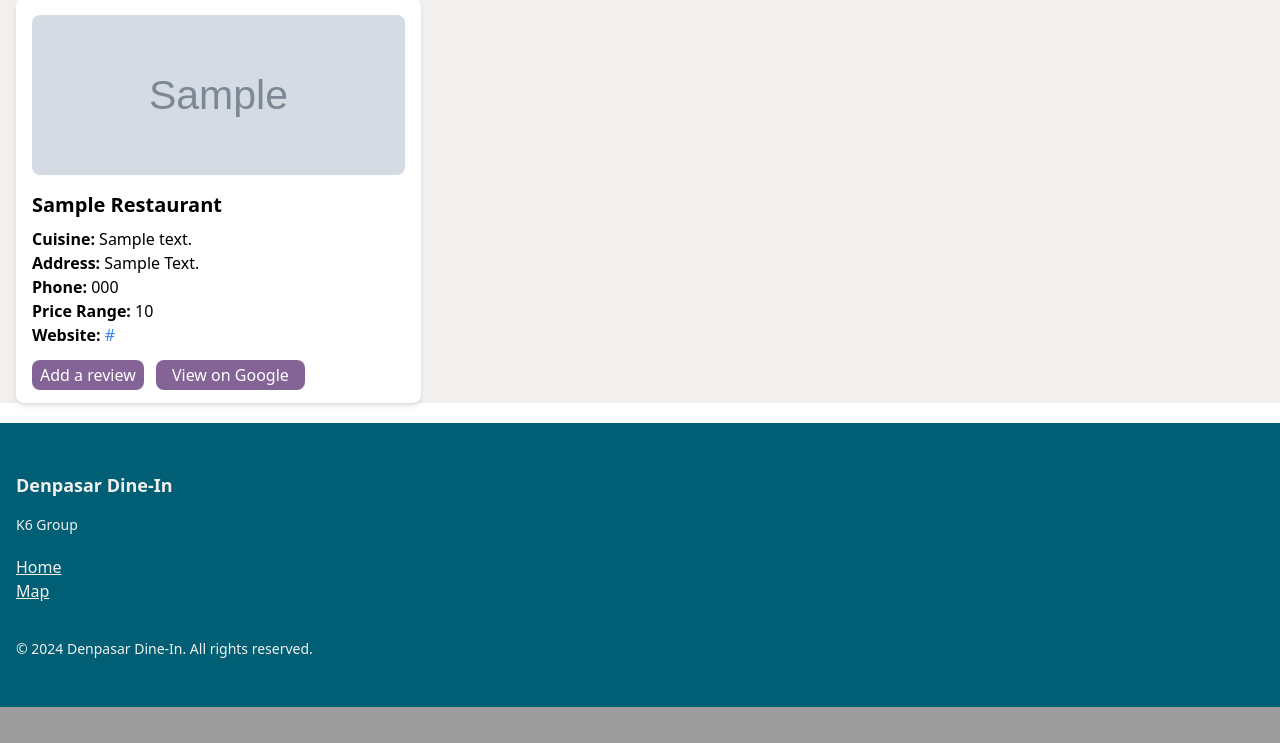
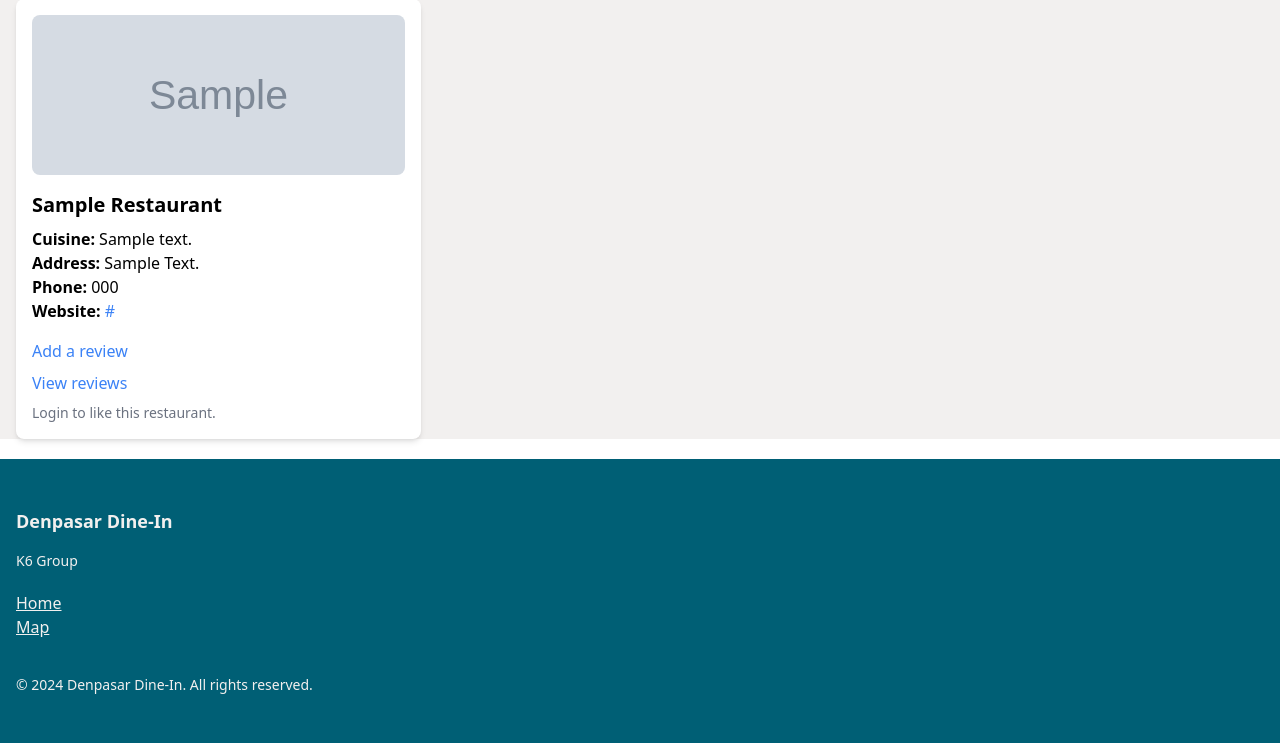
Before and after one commit to K6-PBD-Midterm/denpasar-food, a Django app: template restaurants/templates/restaurant_list.html in a window 1280 px wide. Shown: the part 969-1712 px from the top of the page. Before the commit the page ends 1676 px from the top, so only its background shows below. Run offline with Django 5.2, Linux system fonts and the light colour scheme; the template is opened without the code that fills it: most values are stand-ins (such as "Sample title", 1, 10 or a date in 2020); grey boxes marked "Sample" are stand-in pictures; data that the repository does not hold is empty; some libraries are stand-ins or nearby versions.

Commit message:
card update

```diff
--- a/restaurants/templates/card.html
+++ b/restaurants/templates/card.html
@@ -1,7 +1,7 @@
-<div class="flex flex-col items-start w-full h-full">  <!-- Use flexbox for vertical layout -->
+<div class="flex flex-col items-start w-full h-full">
     <div class="flex-shrink-0 w-full">
         {% if restaurant.image_url %}
-            <img src="{{ restaurant.image_url }}" alt="{{ restaurant.name }}" class="w-full h-40 object-cover rounded-lg mb-4">  <!-- Full width for images -->
+            <img src="{{ restaurant.image_url }}" alt="{{ restaurant.name }}" class="w-full h-40 object-cover rounded-lg mb-4">
         {% else %}
             <div class="w-full h-32 bg-gray-200 flex items-center justify-center rounded-lg mb-4">
                 <span>No Image Available</span>
@@ -21,16 +21,53 @@
         </p>
         <p><span class="font-semibold">Address:</span> {{ restaurant.address|default:"Not specified"|title }}</p>
         <p><span class="font-semibold">Phone:</span> {{ restaurant.phone|default:"Not specified"|title }}</p>
-        <p><span class="font-semibold">Price Range:</span> {{ restaurant.price_range|default:"Not specified"|title }}</p>
         {% if restaurant.website %}
             <p><span class="font-semibold">Website:</span> <a href="{{ restaurant.website }}" class="text-blue-500">{{ restaurant.website }}</a></p>
         {% endif %}
-
     </div>
-    <div class="mt-auto pt-4 w-full"> <!-- Adds margin top auto for spacing -->
-        <a href="{% url 'add_review' restaurant.id %}" class="bg-[#846496] text-white py-1 px-2 rounded-lg hover:bg-[#6e4f7c] transition duration-300">Add a review</a>
-        {% if restaurant.latitude and restaurant.longitude %}
-            <a href="https://www.google.com/maps/search/?api=1&query={{ restaurant.name }}&{{ restaurant.latitude}}%{{ rstaurant.longitude}}" target="_blank" class="bg-[#846496] text-white py-1 px-4 rounded-lg hover:bg-[#6e4f7c] transition duration-300 ml-2">View on Google</a>
+    <div class="mt-auto pt-4 w-full">
+        <a href="{% url 'add_review' restaurant.id %}" class="text-blue-500 hover:underline">Add a review</a>
+        <div class="mt-2">
+            <a href="{% url 'restaurant_detail' restaurant.id %}" class="text-blue-500 hover:underline">View reviews</a>
+        </div>
+        <!-- Like Button -->
+        {% if user.is_authenticated %}
+            <button id="like-btn-{{ restaurant.id }}"
+                    data-restaurant-id="{{ restaurant.id }}"
+                    class="{% if user_has_liked %}bg-yellow-700{% else %}bg-gray-500{% endif %} text-white font-bold py-1 px-3 rounded-lg hover:bg-yellow-600 mt-2"
+                    onclick="toggleLike({{ restaurant.id }})">
+                {% if user_has_liked %}Liked{% else %}Like{% endif %}
+            </button>
+        {% else %}
+            <p class="text-gray-500 text-sm mt-2">Login to like this restaurant.</p>
         {% endif %}
     </div>
 </div>
+
+<script>
+    function toggleLike(restaurantId) {
+        const likeButton = document.getElementById(`like-btn-${restaurantId}`);
+
+        fetch(`/reviews/restaurant/${restaurantId}/like/`, {
+            method: 'POST',
+            headers: {
+                'X-CSRFToken': '{{ csrf_token }}',
+                'Content-Type': 'application/json',
+            },
+            body: JSON.stringify({})
+        })
+        .then(response => response.json())
+        .then(data => {
+            if (data.liked) {
+                likeButton.classList.remove('bg-gray-500');
+                likeButton.classList.add('bg-yellow-700');
+                likeButton.textContent = 'Liked';
+            } else {
+                likeButton.classList.remove('bg-yellow-700');
+                likeButton.classList.add('bg-gray-500');
+                likeButton.textContent = 'Like';
+            }
+        })
+        .catch(error => console.error('Error:', error));
+    }
+</script>
--- a/restaurants/views.py
+++ b/restaurants/views.py
@@ -55,6 +55,5 @@ class RestaurantListView(ListView):
 
         return context
 
-
 def restaurant_list_ajax(request):
     return render(request, 'restaurant_list.html', context)
```
